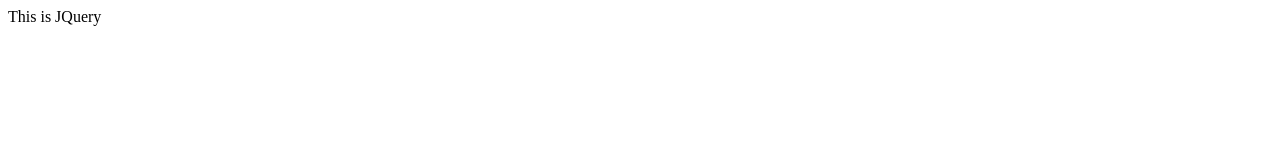
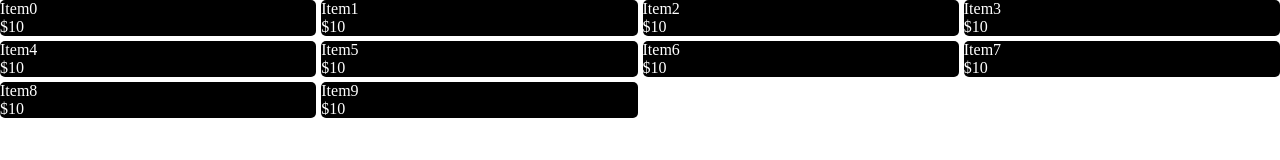
Before and after one commit to mranderson455/jq-store, a plain HTML site: page index.html in a window 1280 px wide. Drawn offline with nearby package versions, Linux system fonts and the light colour scheme.

Commit message:
Added basic shop tile generation

```diff
--- a/css/main.css
+++ b/css/main.css
@@ -0,0 +1,23 @@
+/* GLOBAL RESET */
+* {
+    margin: 0;
+    padding: 0;
+    vertical-align: baseline;
+    background: transparent;
+}
+
+#main {
+    display: grid;
+    grid-template-columns: auto auto auto auto;
+    grid-gap: 5px;
+    align-items: center;
+}
+
+.shop-card {
+    background-color: black;
+    border-radius: 5px;
+}
+
+.shop-card p {
+    color: white;
+}
--- a/index.html
+++ b/index.html
@@ -10,6 +10,6 @@
     <link rel="stylesheet" href="./css/main.css">
 </head>
 <body>
-    <div id="foo"></div>
+    <div id="main"></div>
 </body>
 </html>
--- a/js/main.js
+++ b/js/main.js
@@ -1,3 +1,40 @@
 $( document ).ready(function() {
-    $( "#foo" ).html( "This is JQuery" );
+    var main = $( "#main" );
+    var ml = genShopList( 10, 10 );
+    initShopListElements( ml, "main" )
 });
+
+class ShopItem {
+    constructor( name, price ) {
+        this.name = name;
+        this.price = price;
+    }
+
+    initElement() {
+        let d = document.createElement( "div" );
+        d.classList.add( "shop-card" )
+
+        let n = document.createElement( "p" );
+        $( n ).text( this.name );
+        let p = document.createElement( "p" );
+        $( p ).text( "$" + this.price );
+
+        d.appendChild( n );
+        d.appendChild( p );
+        main.appendChild( d );
+    }
+}
+
+function initShopListElements( l ) {
+    for ( let i = 0; i < l.length; i++ ) {
+        l[i].initElement();
+    }
+}
+
+function genShopList( s, p ) {
+    let l = [];
+    for ( let i = 0; i < s; i++ ) {
+        l.push( new ShopItem( "Item" + i, p ) )
+    }
+    return l;
+}
```
